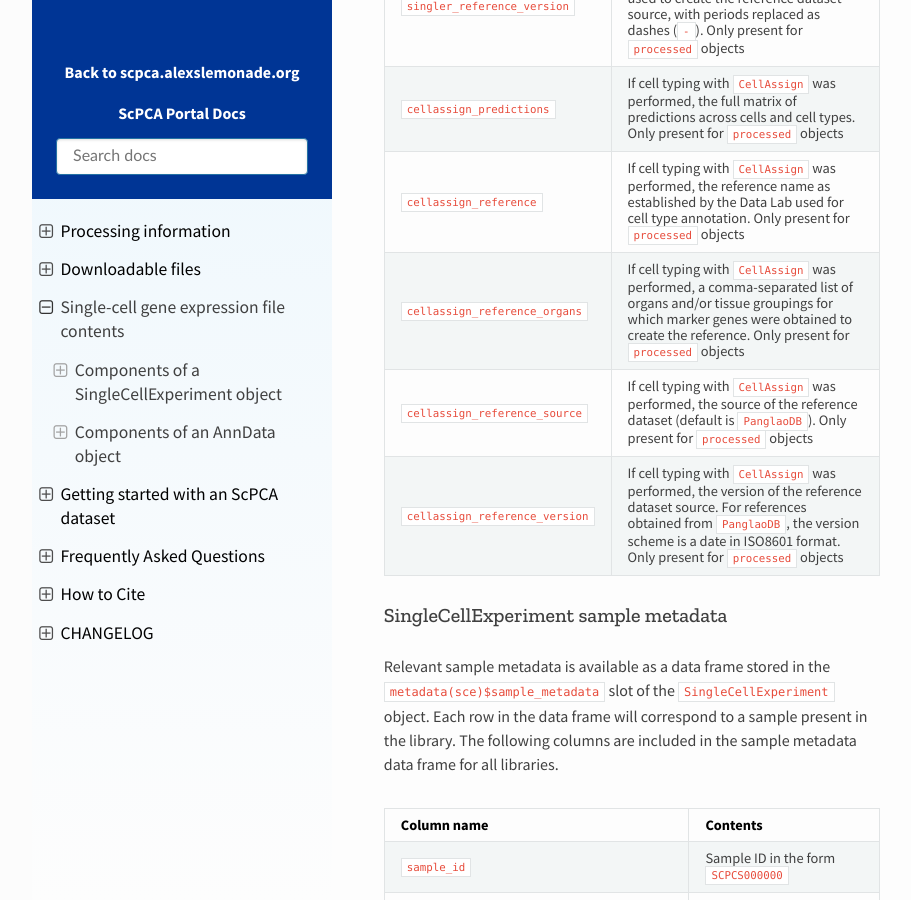
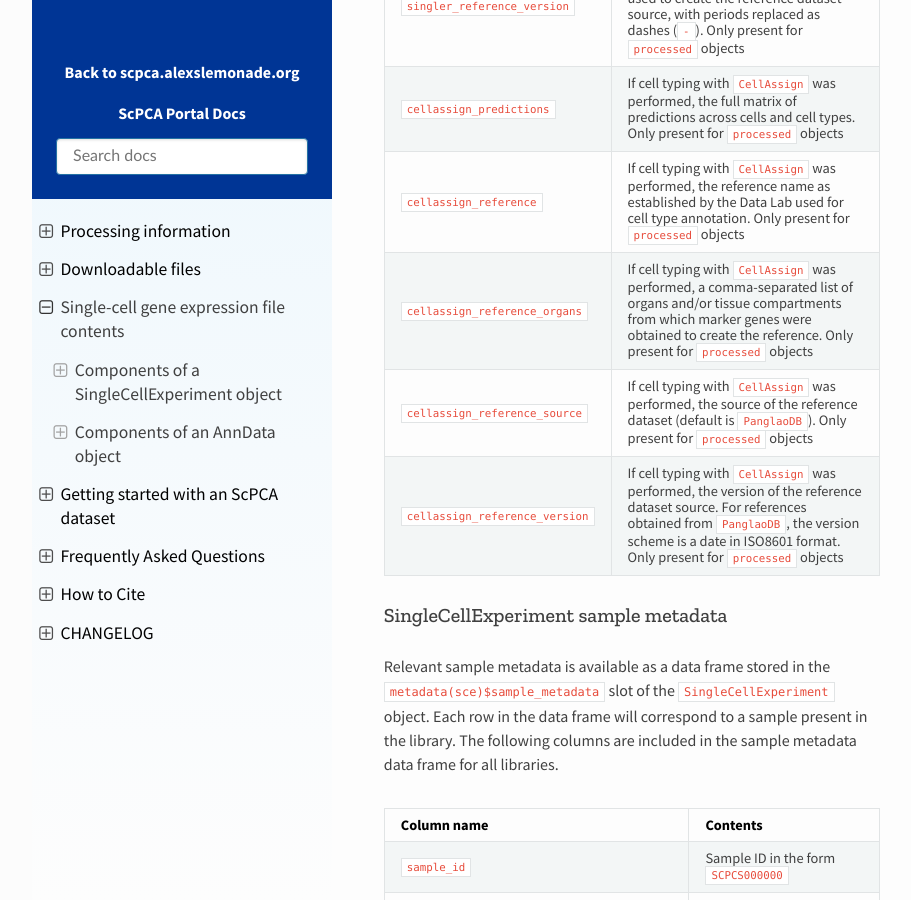
Before and after one commit to DongzeHE/scpca-docs, a Sphinx documentation site: the page built from docs/sce_file_contents.md, in a window 1280 px wide and 900 px high, scrolled down 6999 px. Shown: the whole window, without its empty margins (158-1069 px from the left). Built offline with Sphinx 7.4.7 and the Read the Docs theme 2.0.0, drawn with Linux system fonts in a browser that asks for light colours.

Commit message:
Update docs/sce_file_contents.md
Co-authored-by: Ally Hawkins <54039191+allyhawkins@users.noreply.github.com>

```diff
--- a/docs/sce_file_contents.md
+++ b/docs/sce_file_contents.md
@@ -143,7 +143,7 @@ metadata(sce) # experiment metadata
 | `singler_reference_version`  | If cell typing with `SingleR` was performed, the version of `celldex` used to create the reference dataset source, with periods replaced as dashes (`-`). Only present for `processed` objects |
 | `cellassign_predictions` | If cell typing with `CellAssign` was performed, the full matrix of predictions across cells and cell types. Only present for `processed` objects |
 | `cellassign_reference` | If cell typing with `CellAssign` was performed, the reference name as established by the Data Lab used for cell type annotation. Only present for `processed` objects |
-| `cellassign_reference_organs` | If cell typing with `CellAssign` was performed, a comma-separated list of organs and/or tissue groupings for which marker genes were obtained to create the reference. Only present for `processed` objects |
+| `cellassign_reference_organs` | If cell typing with `CellAssign` was performed, a comma-separated list of organs and/or tissue compartments from which marker genes were obtained to create the reference. Only present for `processed` objects |
 | `cellassign_reference_source`  | If cell typing with `CellAssign` was performed, the source of the reference dataset (default is [`PanglaoDB`](https://panglaodb.se/)). Only present for `processed` objects |
 | `cellassign_reference_version`  | If cell typing with `CellAssign` was performed, the version of the reference dataset source. For references obtained from `PanglaoDB`, the version scheme is a date in ISO8601 format. Only present for `processed` objects |
 
```
